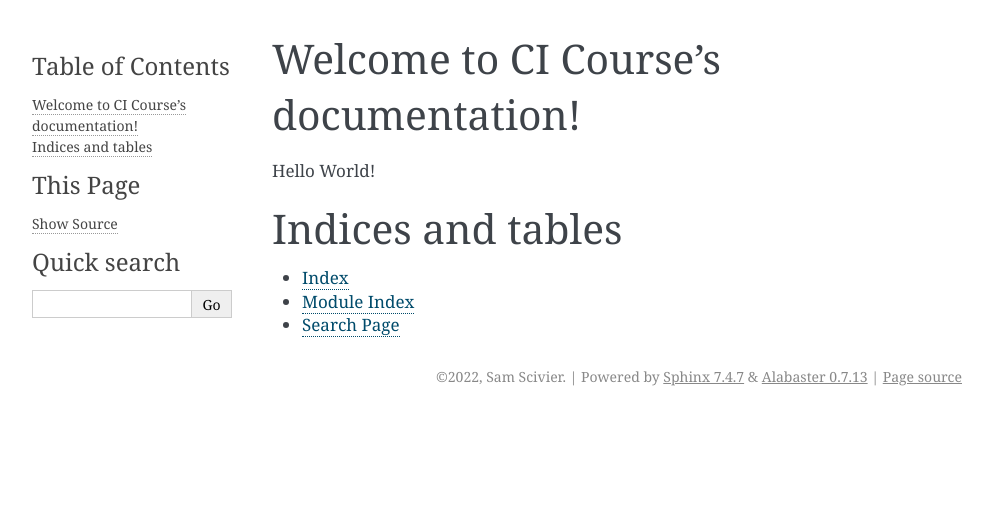
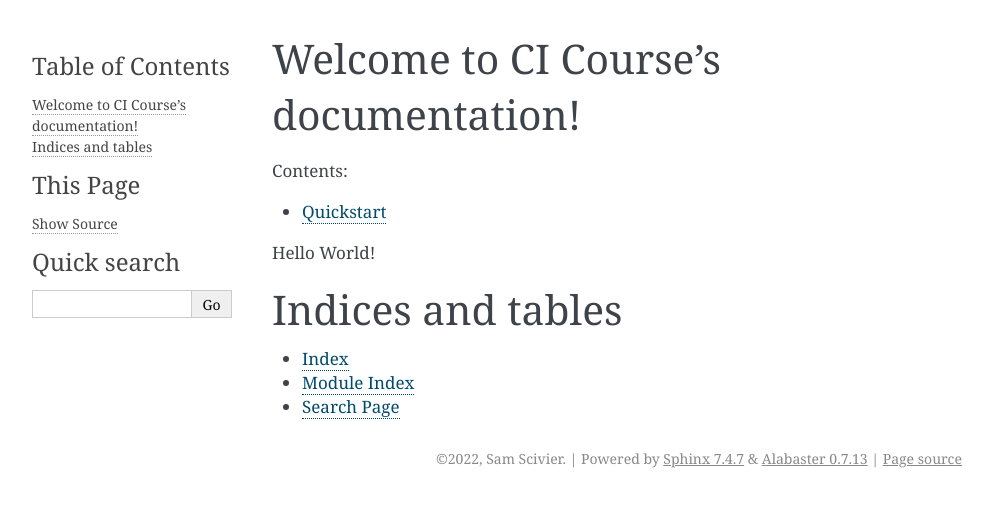
Before and after one commit to sscivier/ci-course, a Sphinx documentation site: the page built from docs/index.rst, in a window 1280 px wide. Shown: the top 507 px of the page, without its empty margins (148-1141 px from the left). Built offline with Sphinx 7.4.7, drawn with Linux system fonts in a browser that asks for light colours.

Commit message:
Add quickstart guide

```diff
--- a/docs/index.rst
+++ b/docs/index.rst
@@ -10,6 +10,8 @@ Welcome to CI Course's documentation!
    :maxdepth: 2
    :caption: Contents:
 
+   quickstart
+
 Hello World!
 
 Indices and tables
--- /dev/null
+++ b/docs/quickstart.rst
@@ -0,0 +1,4 @@
+Quickstart
+==========
+
+It's good to have a quickstart guide.
```
